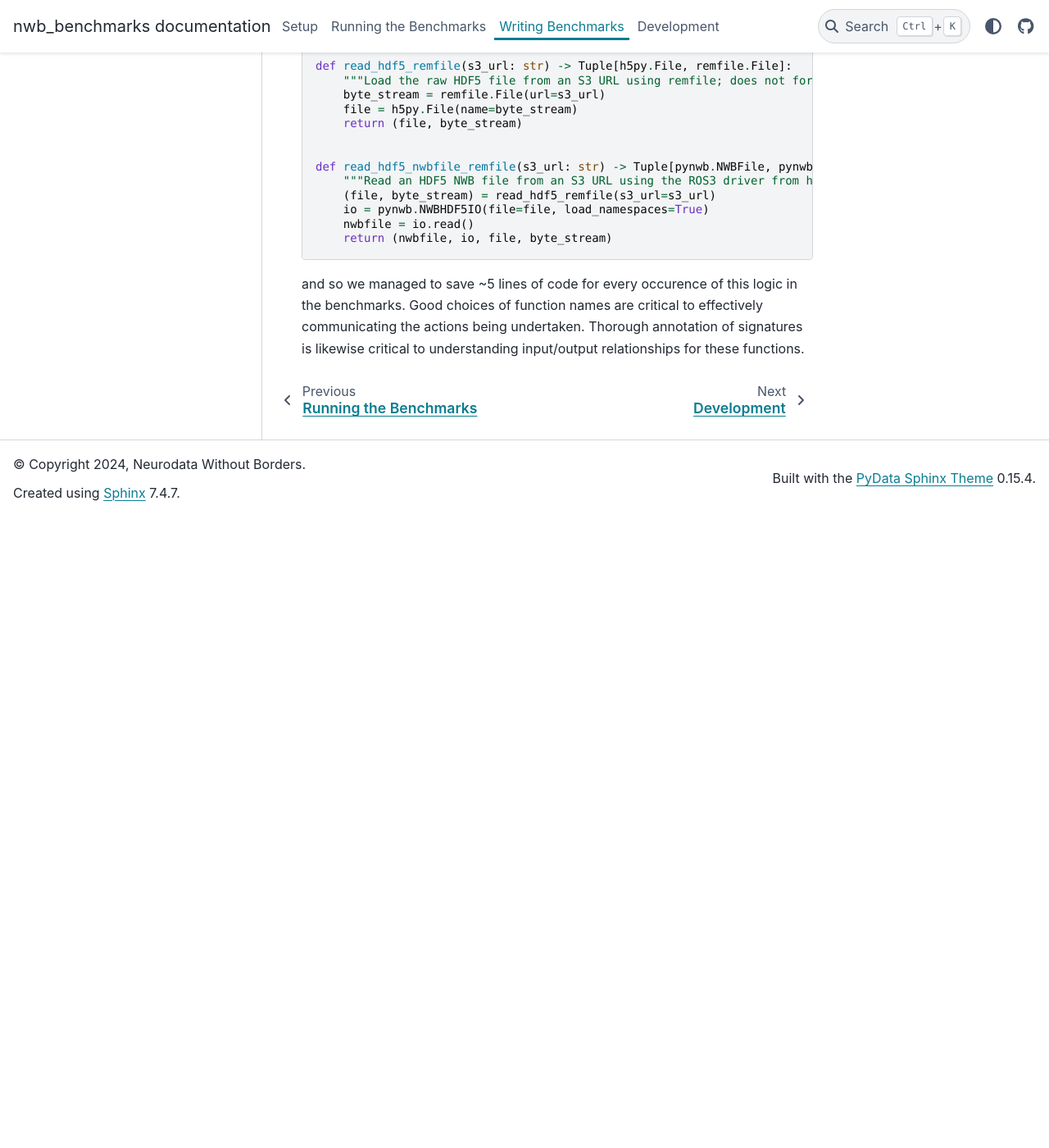
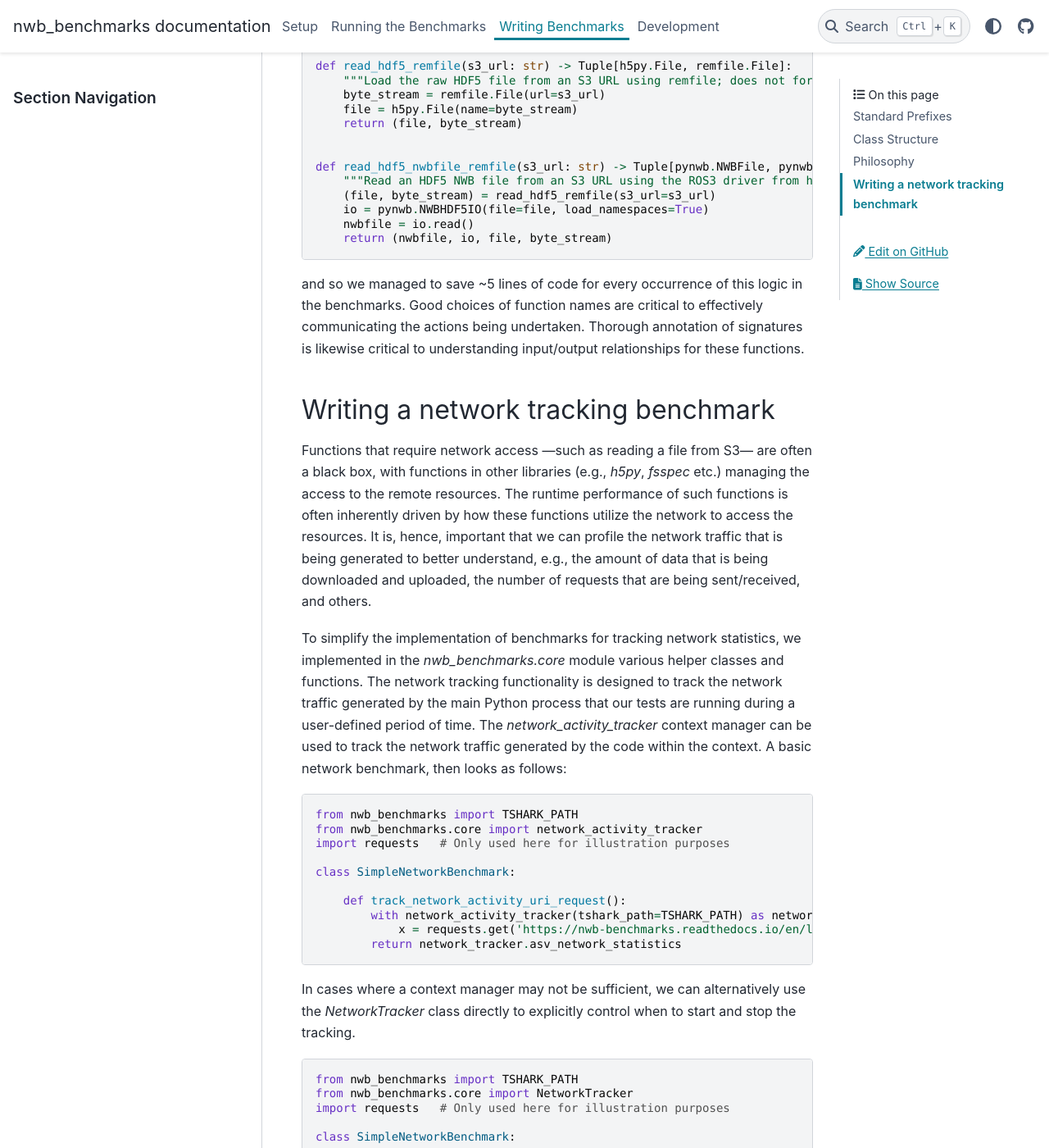
Before and after one commit to NeurodataWithoutBorders/nwb_benchmarks, a Sphinx documentation site: the page built from docs/writing_benchmarks.rst, in a window 1280 px wide and 1400 px high, scrolled down 3950 px. Shown: the whole window at 82% size. Built offline with Sphinx 7.4.7 and the PyData theme 0.15.4, drawn with Linux system fonts in a browser that asks for light colours; before the commit the page ends 4580 px from its top, so only the background shows below that; some of the changed text lies outside the part shown.

Commit message:
Fix #24 add docs for network tracking

```diff
--- a/docs/development.rst
+++ b/docs/development.rst
@@ -112,7 +112,4 @@ which is also indented for improved human readability and line-by-line GitHub tr
     If this ``results`` folder eventually becomes too large for Git to reasonably handle, we will explore options to share via other data storage services.
 
 
-Network Tracking
-----------------
-
-Stay tuned https://github.com/NeurodataWithoutBorders/nwb_benchmarks/issues/24
+.. include:: network_tracking.rst
--- a/docs/running_benchmarks.rst
+++ b/docs/running_benchmarks.rst
@@ -14,7 +14,9 @@ use `psutil net_connections <https://psutil.readthedocs.io/en/latest/#psutil.net
 
     sudo nwb_benchmarks run
 
-Or drop the ``sudo`` if on Windows. Running on Windows may also require you to set the ``TSHARK_PATH`` environment variable beforehand, which should be the absolute path to the ``tshark.exe`` on your system.
+Or drop the ``sudo`` if on Windows.
+
+When running on Windows or if ``tshark`` is not installed on the path, then may also need to set the ``TSHARK_PATH`` environment variable beforehand, which should be the absolute path to the ``tshark`` executable (e.g., ``tshark.exe``) on your system.
 
 Many of the current tests can take several minutes to complete; the entire suite will take many times that. Grab some coffee, read a book, or better yet (when the suite becomes larger) just leave it to run overnight.
 
--- a/docs/writing_benchmarks.rst
+++ b/docs/writing_benchmarks.rst
@@ -116,4 +116,47 @@ Notice how the ``read_hdf5_nwbfile_remfile`` function (which reads an HDF5-backe
         nwbfile = io.read()
         return (nwbfile, io, file, byte_stream)
 
-and so we managed to save ~5 lines of code for every occurence of this logic in the benchmarks. Good choices of function names are critical to effectively communicating the actions being undertaken. Thorough annotation of signatures is likewise critical to understanding input/output relationships for these functions.
+and so we managed to save ~5 lines of code for every occurrence of this logic in the benchmarks. Good choices of function names are critical to effectively communicating the actions being undertaken. Thorough annotation of signatures is likewise critical to understanding input/output relationships for these functions.
+
+
+.. _network-tracking-benchmarks:
+
+
+Writing a network tracking benchmark
+------------------------------------
+
+Functions that require network access ---such as reading a file from S3--- are often a black box, with functions in other libraries (e.g., `h5py`, `fsspec` etc.) managing the access to the remote resources. The runtime performance of such functions is often inherently driven by how these functions utilize the network to access the resources. It is, hence, important that we can profile the network traffic that is being generated to better understand, e.g., the amount of data that is being downloaded and uploaded, the number of requests that are being sent/received, and others.
+
+To simplify the implementation of benchmarks for tracking network statistics, we implemented in the `nwb_benchmarks.core` module various helper classes and functions. The network tracking functionality is designed to track the network traffic generated by the main Python process that our tests are running during a user-defined period of time. The `network_activity_tracker` context manager can be used to track the network traffic generated by the code within the context. A basic network benchmark, then looks as follows:
+
+.. code-block:: python
+
+    from nwb_benchmarks import TSHARK_PATH
+    from nwb_benchmarks.core import network_activity_tracker
+    import requests   # Only used here for illustration purposes
+
+    class SimpleNetworkBenchmark:
+
+        def track_network_activity_uri_request():
+            with network_activity_tracker(tshark_path=TSHARK_PATH) as network_tracker:
+                x = requests.get('https://nwb-benchmarks.readthedocs.io/en/latest/setup.html')
+            return network_tracker.asv_network_statistics
+
+In cases where a context manager may not be sufficient, we can alternatively use the `NetworkTracker` class directly to explicitly control when to start and stop the tracking.
+
+.. code-block:: python
+
+    from nwb_benchmarks import TSHARK_PATH
+    from nwb_benchmarks.core import NetworkTracker
+    import requests   # Only used here for illustration purposes
+
+    class SimpleNetworkBenchmark:
+
+        def track_network_activity_uri_request():
+            tracker = NetworkTracker()
+            tracker.start_network_capture(tshark_path=TSHARK_PATH)
+            x = requests.get('https://nwb-benchmarks.readthedocs.io/en/latest/setup.html')
+            tracker.stop_network_capture()
+            return tracker.asv_network_statistics
+
+By default, the `NetworkTracker` and `network_activity_tracker` track the network activity of the current process ID (i.e., ``os.getpid()``), but the PID to track can also be set explicitly if a different process needs to be monitored.
```
Also changed, not shown: docs/network_tracking.rst (added, +24 -0 lines).
